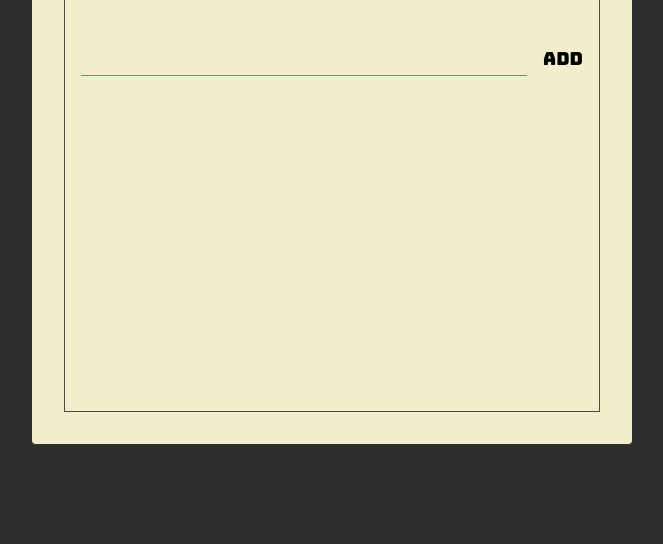
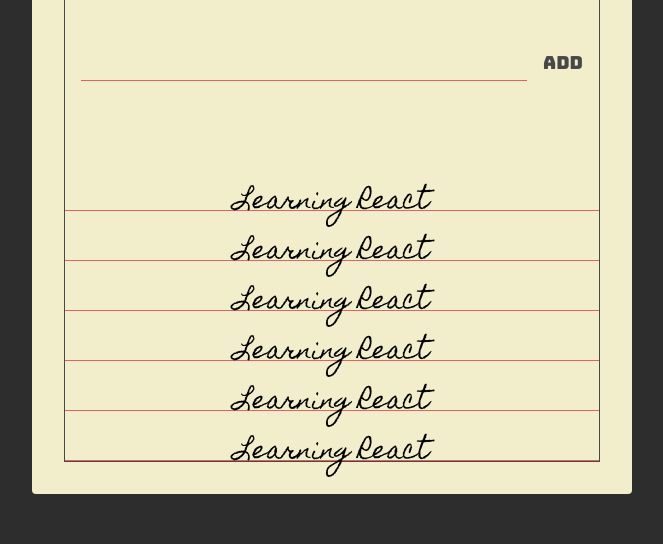
Before and after one commit to gilangp1/react-course, a website: page index.html in a window 1280 px wide. Shown: the part 256-800 px from the top of the page, without its empty margins (308-971 px from the left). Drawn offline with Linux system fonts and the light colour scheme.

Commit message:
menambahkan todos section

```diff
--- a/index.html
+++ b/index.html
@@ -4,7 +4,7 @@
     <meta charset="UTF-8" />
     <meta name="viewport" content="width=device-width, initial-scale=1.0" />
     <meta http-equiv="X-UA-Compatible" content="ie=edge" />
-    <link rel="stylesheet" href="styles.css" />
+    <link rel="stylesheet" href="./styles.css" />
     <link
       href="https://fonts.googleapis.com/css2?family=Bungee&family=Homemade+Apple&display=swap"
       rel="stylesheet"
@@ -15,16 +15,39 @@
     <div class="container">
       <div class="frame">
         <section class="header">
-          <button class="header-btn">Add</button>
+          <button class="header-btn main-black-color">Add</button>
           <h1 class="header-title">Todo Lists</h1>
-          <button class="header-btn main-red-color">Clear</button>
+          <button class="header-btn main-red-color">
+            Clear
+          </button>
         </section>
 
         <section class="add">
           <form class="add-form">
             <input type="text" class="add-input" />
-            <button class="add-btn">Add</button>
+            <button class="add-btn main-black-color">Add</button>
           </form>
+        </section>
+
+        <section class="todos">
+          <div class="todo">
+            <span class="todo-text">Learning React</span>
+          </div>
+          <div class="todo">
+            <span class="todo-text">Learning React</span>
+          </div>
+          <div class="todo">
+            <span class="todo-text">Learning React</span>
+          </div>
+          <div class="todo">
+            <span class="todo-text">Learning React</span>
+          </div>
+          <div class="todo">
+            <span class="todo-text">Learning React</span>
+          </div>
+          <div class="todo">
+            <span class="todo-text">Learning React</span>
+          </div>
         </section>
       </div>
     </div>
--- a/styles.css
+++ b/styles.css
@@ -4,10 +4,15 @@
 
 :root {
   --main-red-color: #e06262;
+  --main-black-color: #484848;
 }
 
 .main-red-color {
   color: var(--main-red-color);
+}
+
+.main-black-color {
+  color: var(--main-black-color);
 }
 
 html {
@@ -34,18 +39,19 @@
 
 .container {
   width: 600px;
-  height: 600px;
+  height: 700px;
   background-color: #f2eecb;
   border-radius: 4px;
   padding: 32px;
 }
 
 .frame {
-  border: 1px solid #484848;
+  border: 1px solid var(--main-black-color);
   height: 100%;
 
   display: flex;
   flex-direction: column;
+  justify-content: space-between;
 }
 
 .header {
@@ -57,6 +63,7 @@
   flex: 1;
   text-align: center;
 
+  color: var(--main-black-color);
   font-size: 3.6rem;
   font-family: "Homemade Apple", sans-serif;
   text-transform: lowercase;
@@ -72,6 +79,14 @@
   border: unset;
   outline: unset;
   cursor: pointer;
+}
+
+.header-btn.main-red-color:active {
+  text-shadow: 1px 1px 2px var(--main-red-color);
+}
+
+.header-btn.main-black-color:active {
+  text-shadow: 1px 1px 2px var(--main-black-color);
 }
 
 .add {
@@ -102,6 +117,7 @@
   font-size: 1.8rem;
   font-family: "Bungee", sans-serif;
 
+  color: var(--main-black-color);
   background: unset;
   border: unset;
   outline: unset;
@@ -110,3 +126,32 @@
   padding-right: unset;
   cursor: pointer;
 }
+
+.add-btn.main-black-color:active {
+  text-shadow: 1px 1px 2px var(--main-black-color);
+}
+
+.todos {
+  display: flex;
+  flex-direction: column;
+}
+
+.todo {
+  position: relative;
+
+  flex: 1 0 auto;
+  text-align: center;
+
+  min-height: 34px;
+  margin: 16px 0 0;
+  font-size: 2.4rem;
+  font-family: "Homemade Apple", sans-serif;
+
+  border-bottom: 1px solid var(--main-red-color);
+}
+
+.todo-text {
+  position: absolute;
+  left: 50%;
+  transform: translate(-50%);
+}
```
